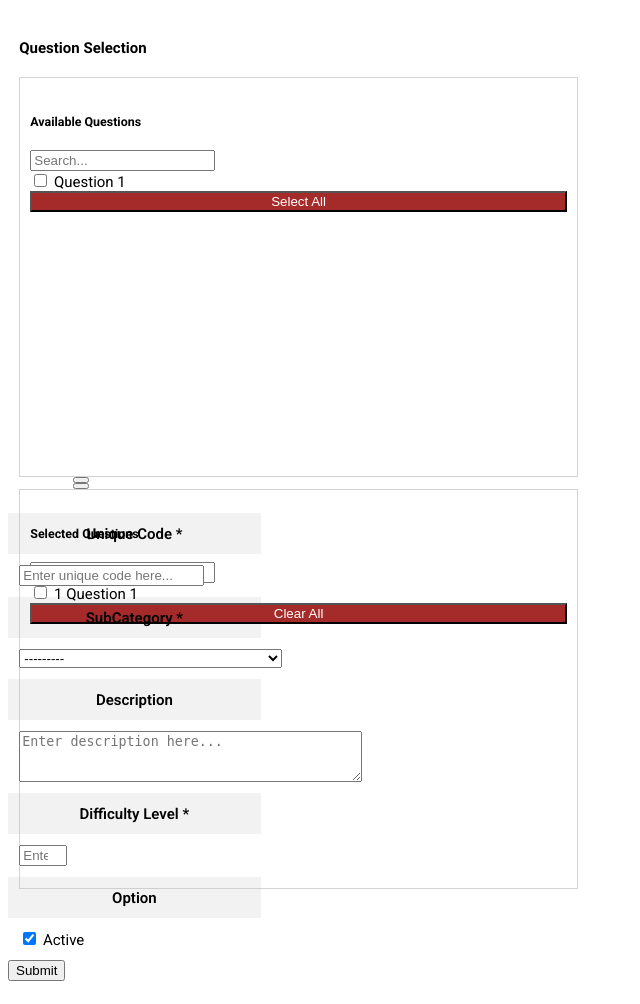
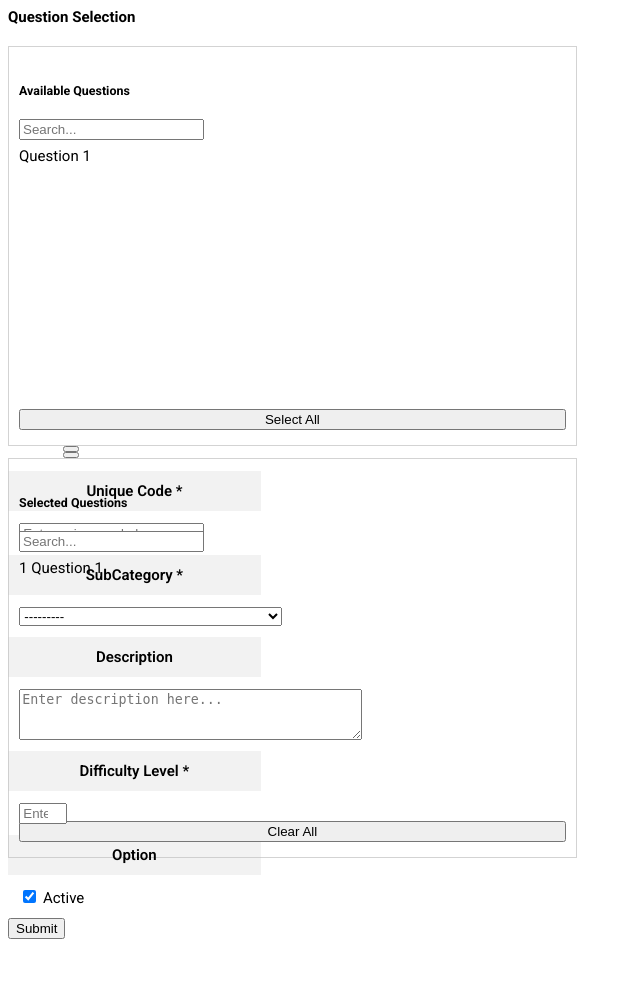
Before and after one commit to SushantGautam/audioannotation, a Django app: template templates/professor/question/ajax/QuestionSetCreateAjax.html in a window 1280 px wide. Shown: the whole page, without its empty margins (0-640 px from the left). After the commit the page ends 939 px from the top, so only its background shows below. Run offline with Django 3.2, Linux system fonts and the light colour scheme; the template is opened without the code that fills it: values that come from a table or form of the project are taken from there, others are empty; data comes from the database, SQL or seed files in the repository.

Commit message:
Fixed Question set registration  page layout issues

```diff
--- a/templates/professor/question/ajax/QuestionSetCreateAjax.html
+++ b/templates/professor/question/ajax/QuestionSetCreateAjax.html
@@ -3,13 +3,16 @@
 <link href="{% static 'css/custom.css' %}" rel="stylesheet">
 <style>
   .survey_previous_questions_div {
-    border: 1px solid lightgray;
+        border: 1px solid lightgray;
     background: white;
     padding: 15px 10px 15px 10px;
     flex: 0 0 45%;
     max-width: 45%;
     height: 400px;
-   /* height: fit-content; */
+    /* height: fit-content; */
+    display: flex;
+    flex-direction: column;
+    justify-content: space-between;
 }
   .survey_choose_arrow_div {
     justify-content: center;
@@ -25,18 +28,44 @@
     padding: 15px 10px 15px 10px;
     flex: 0 0 45%;
     max-width: 45%;
-    /*height: fit-content; */
+    /* height: fit-content; */
     height: 400px;
+    display: flex;
+    flex-direction: column;
+    justify-content: space-between;
 }
   .btn-block{
       width: 100%;
-      background: brown;
-      color: white;
   }
   .survey_question_selection_boxes_row{
     height: 400px;
     margin-bottom: 25px
   }
+
+  .search-parent {
+    position: relative;
+}
+.search-icon {
+    position: absolute;
+    right: 0.5rem;
+    top: 0.5rem;
+    color: gray;
+}
+
+.qn_list_only_div>div>label>input {
+    position: relative !important;
+    display: none;
+}
+
+.qn_list_only_div {
+    display: flex;
+    flex-direction: column;
+    gap: 0.25rem;
+    overflow-y: auto;
+    /* height: 200px; */
+    height: 250px;
+    padding: 0.5rem 0;
+}
 
 </style>
 <form id="QuestionRegistrationForm"
@@ -45,7 +74,7 @@
   {% csrf_token %}
 
 
-  <div class="parent row">
+  <div class="parent-container row">
 
 
     <div class="survey_question_selection_div MCQ_type_select_div" data-qn_typ="MCQ">
@@ -54,7 +83,7 @@
           <h4 class="m-0">{% trans 'Question Selection' %}</h4>
         <!-- </div> -->
       </div>
-      <div class="row p-3 survey_question_selection_boxes_row">
+      <div class="row py-3 survey_question_selection_boxes_row">
         <div class="col-5 survey_previous_questions_div">
           <div class="survey_question_selection_box_side">
             <!-- <div class="ml-2 mb-3 survey_question_selection_subtitle_div"> -->
@@ -68,7 +97,7 @@
 
             <div class="qn_list_only_div">
               <div class="btn-group-toggle question_choose_qn_head_row" data-toggle="buttons">
-                <label class="btn btn-outline-secondary">
+                <label class="btn btn-sm btn-block btn-outline-secondary">
                   <input type="checkbox" autocomplete="off"> Question 1
                 </label>
               </div>
@@ -76,7 +105,7 @@
 
           </div>
           <div class="survey_question_selection_box_side_btn">
-            <button type="button" class="btn btn-chinju-gray btn-sm btn-block">
+            <button type="button" class="btn btn-dark btn-sm btn-block">
               <span>{% trans 'Select All' %}</span>
               <i class="fa fa-arrow-circle-right ml-2" aria-hidden="true"></i>
             </button>
@@ -84,12 +113,12 @@
         </div>
         <div class="col-2 survey_choose_arrow_div">
           <div>
-            <button type="button" class="btn btn-sm btn-outline-secondary mb-2 qn_to_left_btn">
+            <button type="button" class="btn btn-sm btn-outline-dark rounded-circle mb-2 qn_to_left_btn">
               <i class="fa fa-arrow-left" aria-hidden="true"></i>
             </button>
           </div>
           <div>
-            <button type="button" class="btn btn-sm btn-outline-secondary mt-2 qn_to_right_btn">
+            <button type="button" class="btn btn-sm btn-outline-dark rounded-circle mt-2 qn_to_right_btn">
               <i class="fa fa-arrow-right" aria-hidden="true"></i>
             </button>
           </div>
@@ -106,7 +135,7 @@
             </div>
             <div class="qn_list_only_div">
               <div class="btn-group-toggle question_choose_qn_head_row" data-toggle="buttons">
-                <label class="btn btn-outline-secondary">
+                <label class="btn btn-sm btn-block btn-outline-secondary">
                   <input type="checkbox" autocomplete="off">
                   <span class="badge badge-outline-secondary">1</span>
                   Question 1
@@ -115,7 +144,7 @@
             </div>
           </div>
           <div class="survey_question_selection_box_side_btn">
-            <button type="button" class="btn btn-chinju-gray btn-sm btn-block">
+            <button type="button" class="btn btn-dark btn-sm btn-block">
               <i class="fa fa-arrow-circle-left mr-2" aria-hidden="true"></i>
               <span>{% trans 'Clear All' %}</span>
             </button>
@@ -208,9 +237,9 @@
   </div>
 
 
-  <div class="row">
+  <!-- <div class="row"> -->
     <div class="col-12 text-center">
-      <button title="{% trans 'Submit created survey' %}" class="btn btn-primary mr-2" id="question_submit_btn"
+      <button title="{% trans 'Submit created survey' %}" class="btn btn-secondary" id="question_submit_btn"
               type="button">
         {% if object %}
           {% trans 'Update' %}
@@ -219,7 +248,7 @@
         {% endif %}
       </button>
     </div>
-  </div>
+  <!-- </div> -->
 
 </form>
 
```
